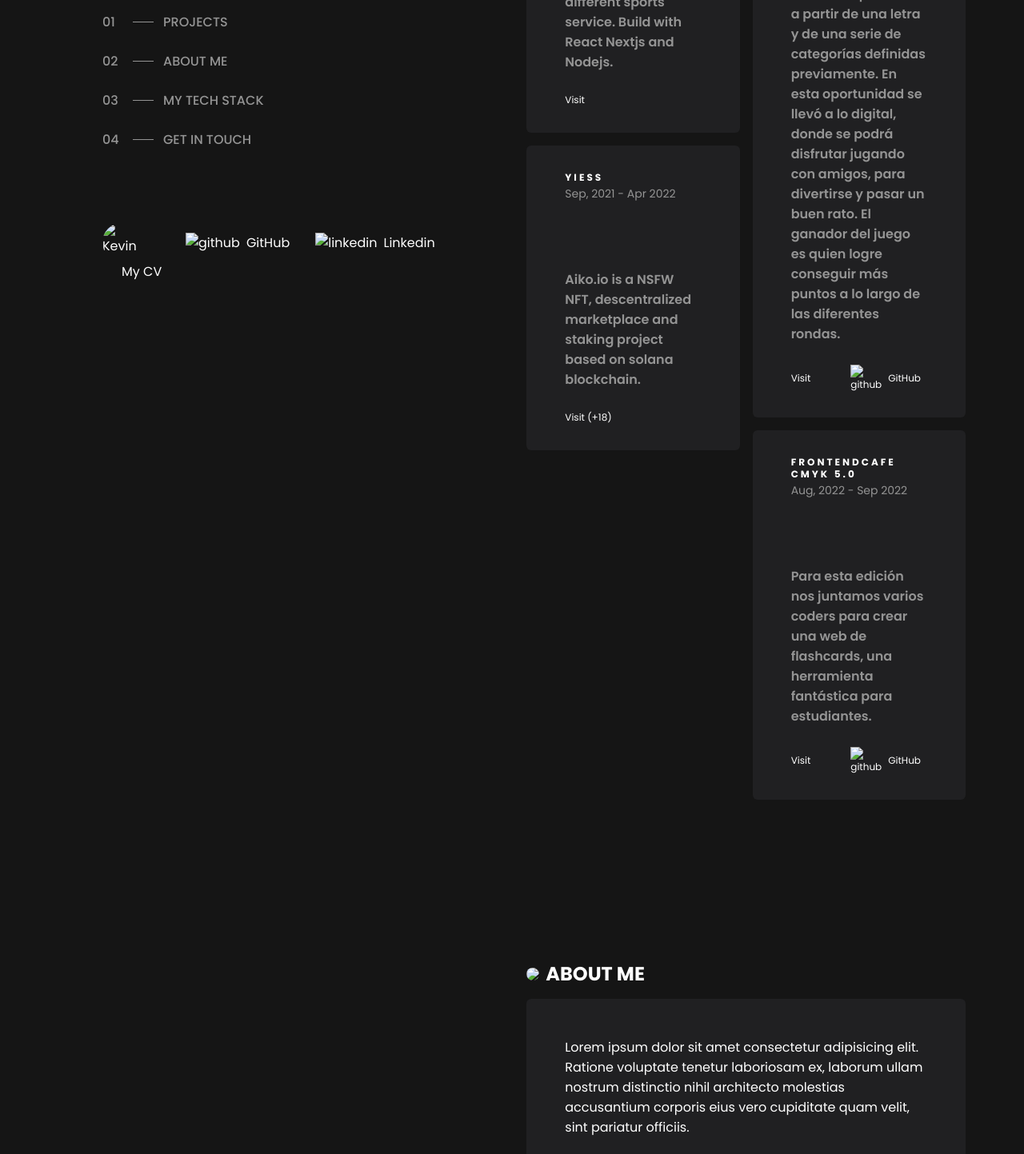
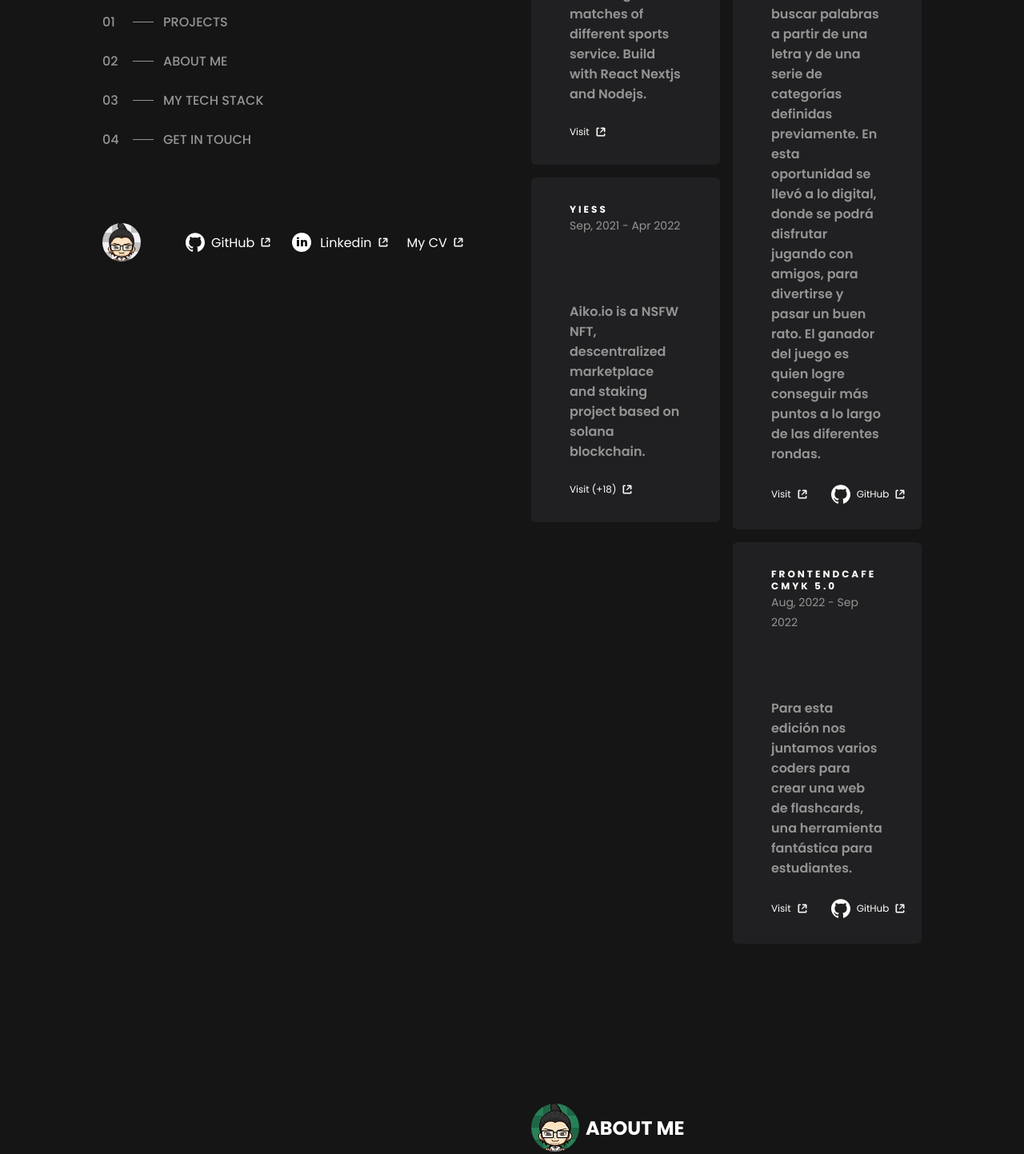
Before and after one commit to kevin-dev71/portfolio, a website: page index.html in a window 1280 px wide. Shown: the part 402-1845 px from the top of the page at 80% size. Drawn offline with nearby package versions, Linux system fonts and the light colour scheme; files that its build step writes are made by us from their sources; the site is published under a folder, as on GitHub Pages, so addresses that start at the root find nothing.

Commit message:
fix: path

```diff
--- a/index.html
+++ b/index.html
@@ -4,7 +4,7 @@
     <meta charset="UTF-8" />
     <meta http-equiv="X-UA-Compatible" content="IE=edge" />
     <meta name="viewport" content="width=device-width, initial-scale=1.0" />
-    <link rel="icon" type="image/x-icon" href="/favicon.ico" />
+    <link rel="icon" type="image/x-icon" href="./favicon.ico" />
     <title>Kevin Au - Fullstack dev | Portfolio</title>
     <link rel="stylesheet" href="./assets/css/styles.css" />
   </head>
@@ -61,29 +61,33 @@
         <!-- FOOTER -->
         <footer>
           <div class="img-wrapper">
-            <img loading="lazy" src="/assets/img/avatar.jpeg" alt="Kevin" />
+            <img loading="lazy" src="./assets/img/avatar.jpeg" alt="Kevin" />
           </div>
           <a
             href="https://github.com/kevin-dev71"
             target="_blank"
             rel="noreferrer"
           >
-            <img loading="lazy" src="/assets/img/github.svg" alt="github" />
+            <img loading="lazy" src="./assets/img/github.svg" alt="github" />
             <span>GitHub</span>
-            <img loading="lazy" src="/assets/img/link.svg" alt="" />
+            <img loading="lazy" src="./assets/img/link.svg" alt="" />
           </a>
           <a
             href="https://www.linkedin.com/in/kevin-au-tam/"
             target="_blank"
             rel="noreferrer"
           >
-            <img loading="lazy" src="/assets/img/linkedin.svg" alt="linkedin" />
+            <img
+              loading="lazy"
+              src="./assets/img/linkedin.svg"
+              alt="linkedin"
+            />
             <span>Linkedin</span>
-            <img loading="lazy" src="/assets/img/link.svg" alt="" />
+            <img loading="lazy" src="./assets/img/link.svg" alt="" />
           </a>
-          <a href="/assets/kevin-au-tam-cv-2022.pdf" download>
+          <a href="./assets/kevin-au-tam-cv-2022.pdf" download>
             <span>My CV</span>
-            <img loading="lazy" src="/assets/img/link.svg" alt="" />
+            <img loading="lazy" src="./assets/img/link.svg" alt="" />
           </a>
         </footer>
       </section>
@@ -116,7 +120,7 @@
                     rel="noreferrer"
                   >
                     <span>Visit</span>
-                    <img loading="lazy" src="/assets/img/link.svg" alt="" />
+                    <img loading="lazy" src="./assets/img/link.svg" alt="" />
                   </a>
                 </footer>
               </article>
@@ -138,7 +142,7 @@
                 <footer>
                   <a href="https://aiko.io/" target="_blank" rel="noreferrer">
                     <span>Visit (+18)</span>
-                    <img loading="lazy" src="/assets/img/link.svg" alt="" />
+                    <img loading="lazy" src="./assets/img/link.svg" alt="" />
                   </a>
                 </footer>
               </article>
@@ -169,7 +173,7 @@
                     rel="noreferrer"
                   >
                     <span>Visit</span>
-                    <img loading="lazy" src="/assets/img/link.svg" alt="" />
+                    <img loading="lazy" src="./assets/img/link.svg" alt="" />
                   </a>
                   <a
                     href="https://github.com/frontendcafe/cmyk-strawberry"
@@ -178,11 +182,11 @@
                   >
                     <img
                       loading="lazy"
-                      src="/assets/img/github.svg"
+                      src="./assets/img/github.svg"
                       alt="github"
                     />
                     <span>GitHub</span>
-                    <img loading="lazy" src="/assets/img/link.svg" alt="" />
+                    <img loading="lazy" src="./assets/img/link.svg" alt="" />
                   </a>
                 </footer>
               </article>
@@ -205,7 +209,7 @@
                 <footer>
                   <a href="#">
                     <span>Visit</span>
-                    <img loading="lazy" src="/assets/img/link.svg" alt="" />
+                    <img loading="lazy" src="./assets/img/link.svg" alt="" />
                   </a>
                   <a
                     href="https://github.com/frontendcafe/air-flashcards"
@@ -214,11 +218,11 @@
                   >
                     <img
                       loading="lazy"
-                      src="/assets/img/github.svg"
+                      src="./assets/img/github.svg"
                       alt="github"
                     />
                     <span>GitHub</span>
-                    <img loading="lazy" src="/assets/img/link.svg" alt="" />
+                    <img loading="lazy" src="./assets/img/link.svg" alt="" />
                   </a>
                 </footer>
               </article>
@@ -228,7 +232,8 @@
         <!-- ABOUT ME -->
         <div class="about" id="about">
           <h2>
-            <img class="about__avatar" src="/assets/img/avatar2.jpg" /> ABOUT ME
+            <img class="about__avatar" src="./assets/img/avatar2.jpg" /> ABOUT
+            ME
           </h2>
           <div class="about__content">
             <p>
```
